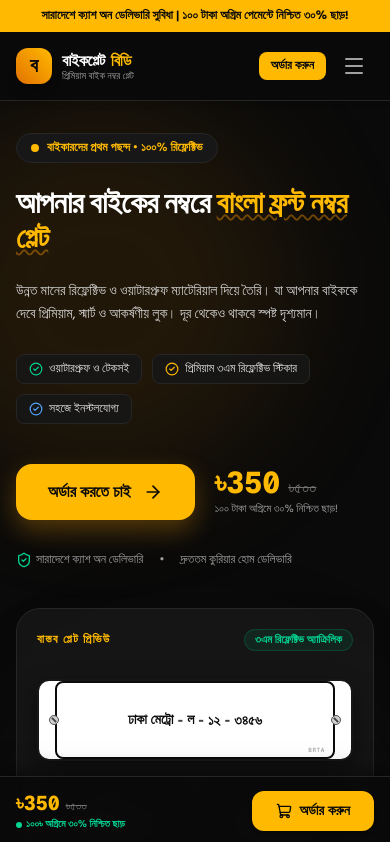
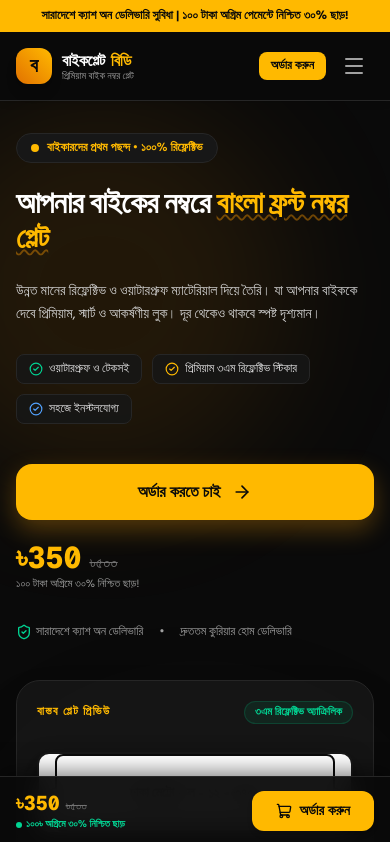
Before and after one commit to Arafat-Rahman-603/numberplat, a Next.js app: page / in a window 390 px wide. Shown: the top 842 px of the page. Built offline with nearby package versions, Linux system fonts and the light colour scheme.

Commit message:
feat: add layout and plate customizer components for e-commerce store

```diff
--- a/src/components/DarkQuoteBanner.tsx
+++ b/src/components/DarkQuoteBanner.tsx
@@ -46,7 +46,7 @@ export default function DarkQuoteBanner({
 
           {/* Right: Transparent Price Breakdown Card */}
           <div className="lg:col-span-5">
-            <div className="bg-neutral-900/90 border border-neutral-800 rounded-3xl p-6 shadow-2xl relative">
+            <div className="bg-neutral-900/90 border border-neutral-800 rounded-2xl sm:rounded-3xl p-4 sm:p-6 shadow-2xl relative">
               <div className="flex items-center justify-between mb-4 pb-3 border-b border-neutral-800">
                 <span className="text-xs font-bold text-amber-400 uppercase tracking-widest">
                   অগ্রিম অফার ক্যালকুলেশন
--- a/src/components/Footer.tsx
+++ b/src/components/Footer.tsx
@@ -10,7 +10,7 @@ export default function Footer({
 }) {
   return (
     <footer className="bg-neutral-950 text-neutral-400 text-xs border-t border-neutral-800">
-      <div className="max-w-7xl mx-auto px-4 sm:px-8 py-12">
+      <div className="max-w-7xl mx-auto px-4 sm:px-8 pt-12 pb-24 lg:pb-12">
         <div className="grid grid-cols-1 md:grid-cols-4 gap-8 mb-10">
           {/* Brand Info */}
           <div className="md:col-span-2 space-y-3">
--- a/src/components/HeroSection.tsx
+++ b/src/components/HeroSection.tsx
@@ -56,7 +56,7 @@ export default function HeroSection({
             <div className="pt-4 flex flex-wrap items-center gap-5">
               <button
                 onClick={onOrderClick}
-                className="bg-amber-400 hover:bg-amber-300 text-neutral-950 font-extrabold text-base sm:text-lg px-8 py-4 rounded-2xl transition shadow-[0_10px_25px_rgba(245,158,11,0.3)] hover:scale-[1.02] active:scale-[0.98] flex items-center gap-3"
+                className="w-full sm:w-auto bg-amber-400 hover:bg-amber-300 text-neutral-950 font-extrabold text-base sm:text-lg px-8 py-4 rounded-2xl transition shadow-[0_10px_25px_rgba(245,158,11,0.3)] hover:scale-[1.02] active:scale-[0.98] flex items-center justify-center gap-3"
               >
                 <span>অর্ডার করতে চাই</span>
                 <ArrowRight className="w-5 h-5" />
--- a/src/components/Navbar.tsx
+++ b/src/components/Navbar.tsx
@@ -177,12 +177,15 @@ export default function Navbar({
               <Truck className="w-4 h-4" />
               অর্ডার ট্র্যাকিং
             </Link>
-            <Link
-              href="/admin"
-              className="w-full text-left py-2 px-3 rounded-lg hover:bg-neutral-800 flex items-center gap-2 text-neutral-400"
-            >
-              অ্যাডমিন পোর্টাল
-            </Link>
+            <div className="pt-2 border-t border-neutral-800 flex items-center justify-between text-xs text-neutral-300 px-1">
+              <a href={`tel:${hotlinePhone}`} className="flex items-center gap-1.5 hover:text-amber-400">
+                <Phone className="w-3.5 h-3.5 text-amber-400" />
+                <span className="font-mono">{hotlinePhone}</span>
+              </a>
+              <Link href="/admin" className="text-neutral-400 hover:text-white">
+                অ্যাডমিন পোর্টাল
+              </Link>
+            </div>
           </div>
         )}
       </nav>
--- a/src/components/PlateCustomizer.tsx
+++ b/src/components/PlateCustomizer.tsx
@@ -111,7 +111,7 @@ export default function PlateCustomizer({
           {/* =========================================
               LEFT COLUMN: ১ প্লেটের তথ্য
              ========================================= */}
-          <div className="lg:col-span-6 bg-white rounded-2xl p-6 sm:p-7 border border-neutral-200 shadow-sm space-y-6">
+          <div className="lg:col-span-6 bg-white rounded-2xl p-4 sm:p-6 md:p-7 border border-neutral-200 shadow-sm space-y-5 sm:space-y-6">
             {/* Step Header */}
             <div className="flex items-center gap-3 pb-3 border-b border-neutral-100">
               <span className="w-7 h-7 rounded-full bg-amber-100 text-amber-900 font-bold text-sm flex items-center justify-center font-mono">
@@ -226,12 +226,12 @@ export default function PlateCustomizer({
                   onChange={(e) => setQuickInput(e.target.value)}
                   onKeyDown={(e) => e.key === "Enter" && handleQuickParse()}
                   placeholder="Dhaka Metro LA 12 3456"
-                  className="flex-1 px-4 py-2.5 bg-neutral-50 border border-neutral-300 rounded-lg text-sm text-neutral-900 placeholder-neutral-400 focus:outline-none focus:border-amber-500 focus:bg-white font-mono"
+                  className="flex-1 min-w-0 px-3 sm:px-4 py-2 sm:py-2.5 bg-neutral-50 border border-neutral-300 rounded-lg text-xs sm:text-sm text-neutral-900 placeholder-neutral-400 focus:outline-none focus:border-amber-500 focus:bg-white font-mono"
                 />
                 <button
                   type="button"
                   onClick={handleQuickParse}
-                  className="bg-amber-400 hover:bg-amber-300 text-neutral-950 font-bold px-6 py-2.5 rounded-lg text-sm transition shadow-xs whitespace-nowrap"
+                  className="bg-amber-400 hover:bg-amber-300 text-neutral-950 font-bold px-4 sm:px-6 py-2 sm:py-2.5 rounded-lg text-xs sm:text-sm transition shadow-xs whitespace-nowrap shrink-0"
                 >
                   বসিয়ে দিন
                 </button>
@@ -368,7 +368,7 @@ export default function PlateCustomizer({
           {/* =========================================
               RIGHT COLUMN: ২ আপনার প্লেট দেখতে এমন হবে
              ========================================= */}
-          <div className="lg:col-span-6 bg-white rounded-2xl p-6 sm:p-7 border border-neutral-200 shadow-sm flex flex-col justify-between">
+          <div className="lg:col-span-6 bg-white rounded-2xl p-4 sm:p-6 md:p-7 border border-neutral-200 shadow-sm flex flex-col justify-between">
             <div>
               {/* Step Header */}
               <div className="flex items-center gap-3 pb-3 border-b border-neutral-100 mb-4">
@@ -390,7 +390,7 @@ export default function PlateCustomizer({
                   `,
                   backgroundSize: "22px 22px",
                 }}
-                className="w-full rounded-2xl p-6 sm:p-12 flex flex-col items-center justify-center relative min-h-[200px] sm:min-h-[240px] shadow-inner border border-neutral-800"
+                className="w-full rounded-2xl p-3 sm:p-8 md:p-12 flex flex-col items-center justify-center relative min-h-[170px] sm:min-h-[220px] shadow-inner border border-neutral-800"
               >
                 <PlateGraphic
                   metroCity={customDetails.metroCity}
--- a/src/components/PlateGraphic.tsx
+++ b/src/components/PlateGraphic.tsx
@@ -43,14 +43,14 @@ export default function PlateGraphic({
 
   const fontSizes = isScooter
     ? {
-        sm: "text-sm font-black",
-        md: "text-lg sm:text-xl font-black",
-        lg: "text-xl sm:text-2xl font-black",
+        sm: "text-xs sm:text-sm font-black",
+        md: "text-sm sm:text-lg md:text-xl font-black",
+        lg: "text-base sm:text-xl md:text-2xl font-black",
       }[size]
     : {
-        sm: "text-xs sm:text-sm font-black tracking-normal",
-        md: "text-sm sm:text-base md:text-xl lg:text-2xl font-black tracking-normal",
-        lg: "text-base sm:text-xl md:text-2xl lg:text-3xl font-black tracking-wide",
+        sm: "text-[10px] min-[360px]:text-xs sm:text-sm font-black tracking-tight",
+        md: "text-xs min-[360px]:text-sm sm:text-base md:text-lg lg:text-xl font-black tracking-tight sm:tracking-normal",
+        lg: "text-xs min-[360px]:text-sm sm:text-lg md:text-xl lg:text-2xl font-black tracking-tight sm:tracking-normal",
       }[size];
 
   return (
```
Also changed, not shown: src/components/CheckoutSection.tsx (+7 -7 lines).
